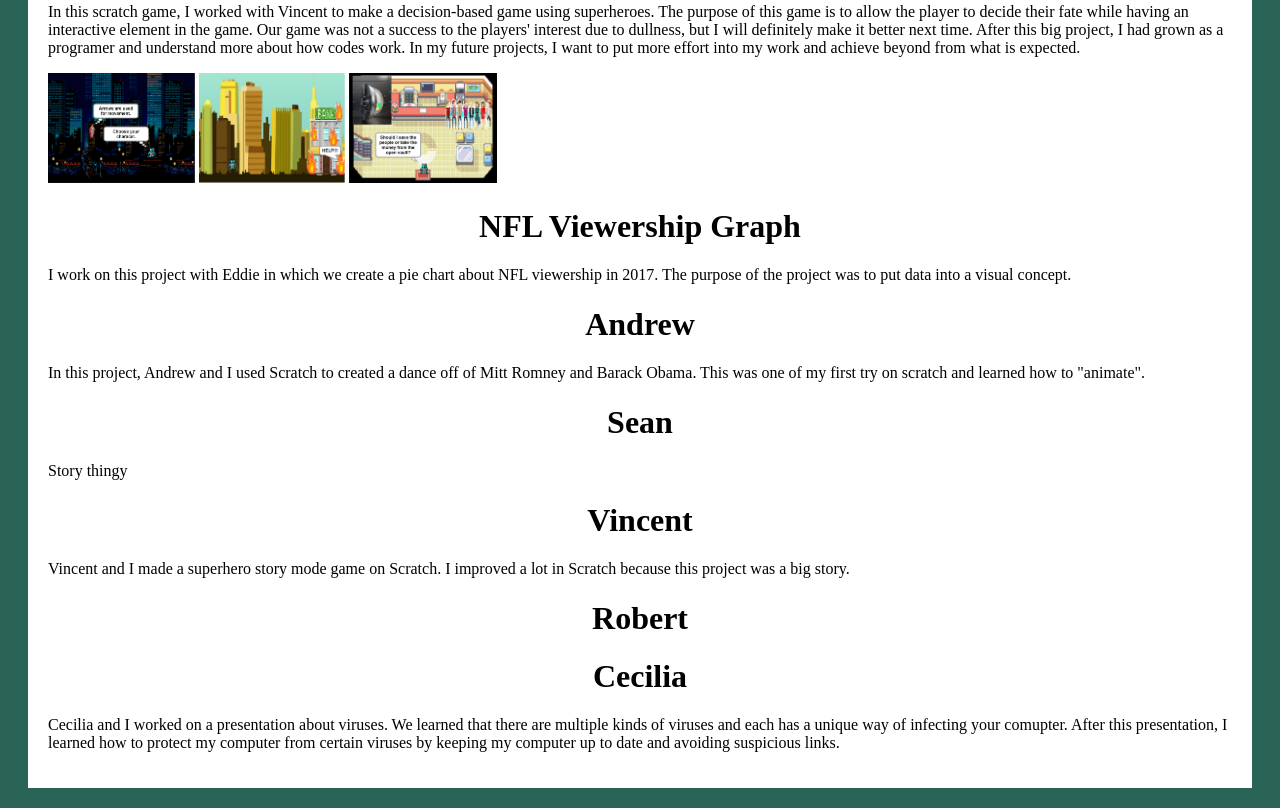
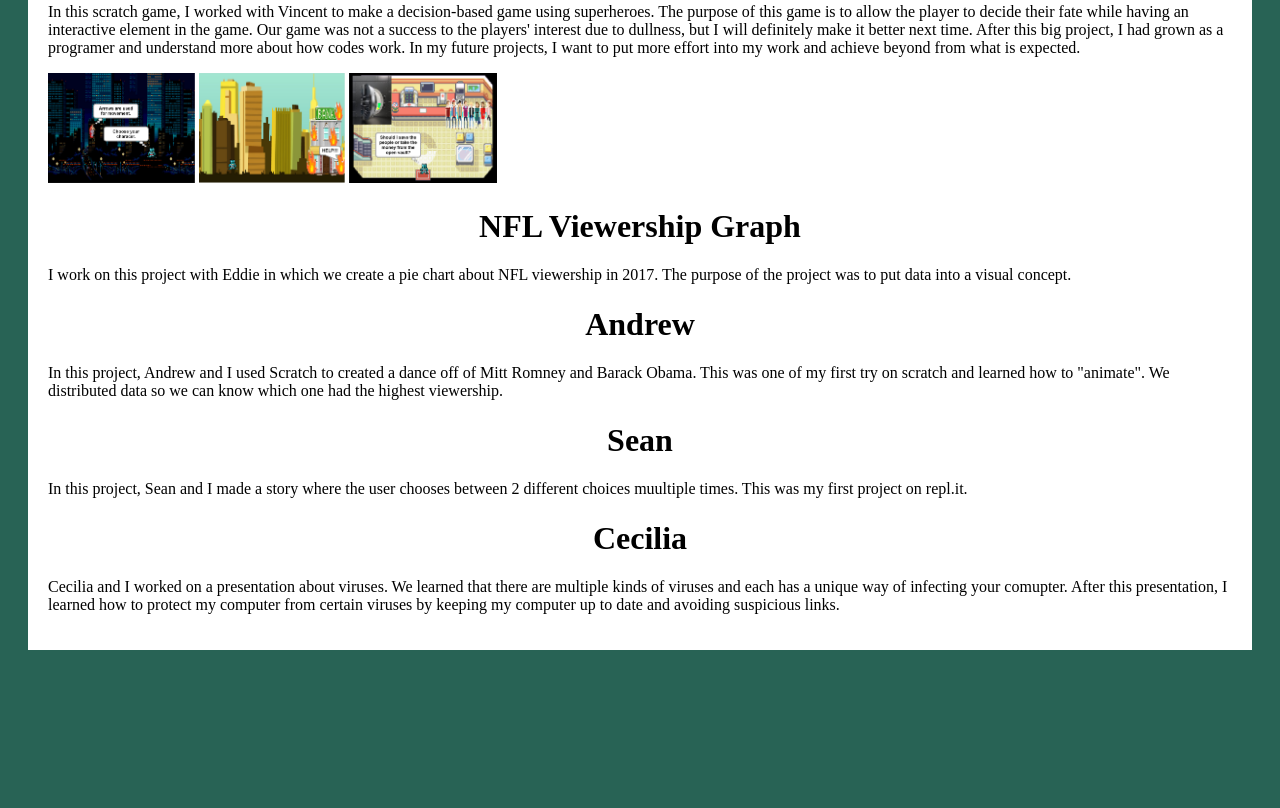
Before and after one commit to classyjonjon/jonathanvy_portfolio, a plain HTML site: page workspace/portfolio.html in a window 1280 px wide. Shown: the part 596-1404 px from the top of the page. After the commit the page ends 1266 px from the top, so only its background shows below. Drawn offline with Linux system fonts and the light colour scheme.

Commit message:
Add files via upload

```diff
--- a/workspace/portfolio.html
+++ b/workspace/portfolio.html
@@ -59,16 +59,12 @@ put more effort into my work and achieve beyond from what is expected.</p>
 <p>I work on this project with Eddie in which we create a pie chart about NFL viewership in 2017. The purpose of the project was to put data into a visual concept.</p>
 
 <p><h1>Andrew</h1></p>
-<p>In this project, Andrew and I used Scratch to created a dance off of Mitt Romney and Barack Obama. This was one of my first try on scratch and learned how to "animate".</p>
+<p>In this project, Andrew and I used Scratch to created a dance off of Mitt Romney and Barack Obama. This was one of my first try on scratch and learned how to "animate". We distributed data so we can know which one had the highest viewership.</p>
 
 <p><h1>Sean</h1></p>
-<p>Story thingy</p>
+<p>In this project, Sean and I made a story where the user chooses between 2 different choices muultiple times. This was my first project on repl.it. </p>
 
-<p><h1>Vincent</h1></p>
-<p>Vincent and I made a superhero story mode game on Scratch. I improved a lot in Scratch because this project was a big story.</p>
 
-<p><h1>Robert</h1></p>
-<p></p>
 
 <p><h1>Cecilia</h1></p>
 <p>Cecilia and I worked on a presentation about viruses. We learned that there are multiple kinds of viruses and each has a unique way of infecting your comupter. After this presentation, I learned how to protect my computer from certain viruses by keeping my computer up to date and avoiding suspicious links.</p>
```
